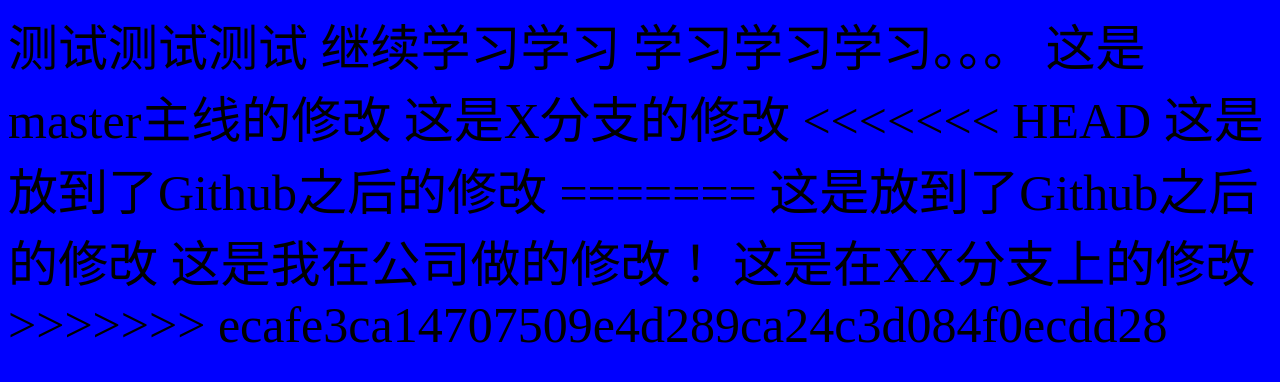
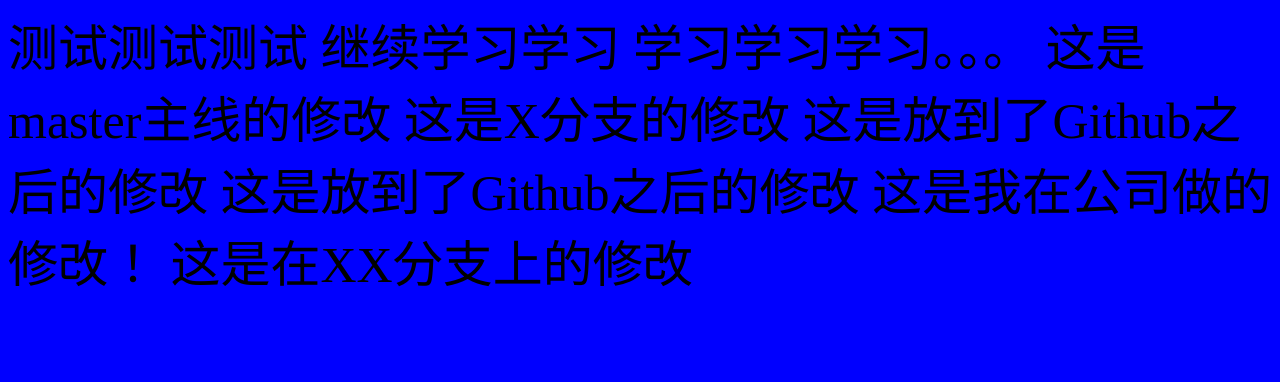
Before and after one commit to low1down/git_demo-01, a plain HTML site: page index.html in a window 1280 px wide. Drawn offline with Linux system fonts and the light colour scheme.

Commit message:
修改完重新提交

```diff
--- a/index.html
+++ b/index.html
@@ -15,14 +15,13 @@
     这是master主线的修改
 
     这是X分支的修改
-<<<<<<< HEAD
+
     这是放到了Github之后的修改
-=======
+
     这是放到了Github之后的修改
     这是我在公司做的修改！
 
     这是在XX分支上的修改
->>>>>>> ecafe3ca14707509e4d289ca24c3d084f0ecdd28
 
 </body>
 </html>
```
